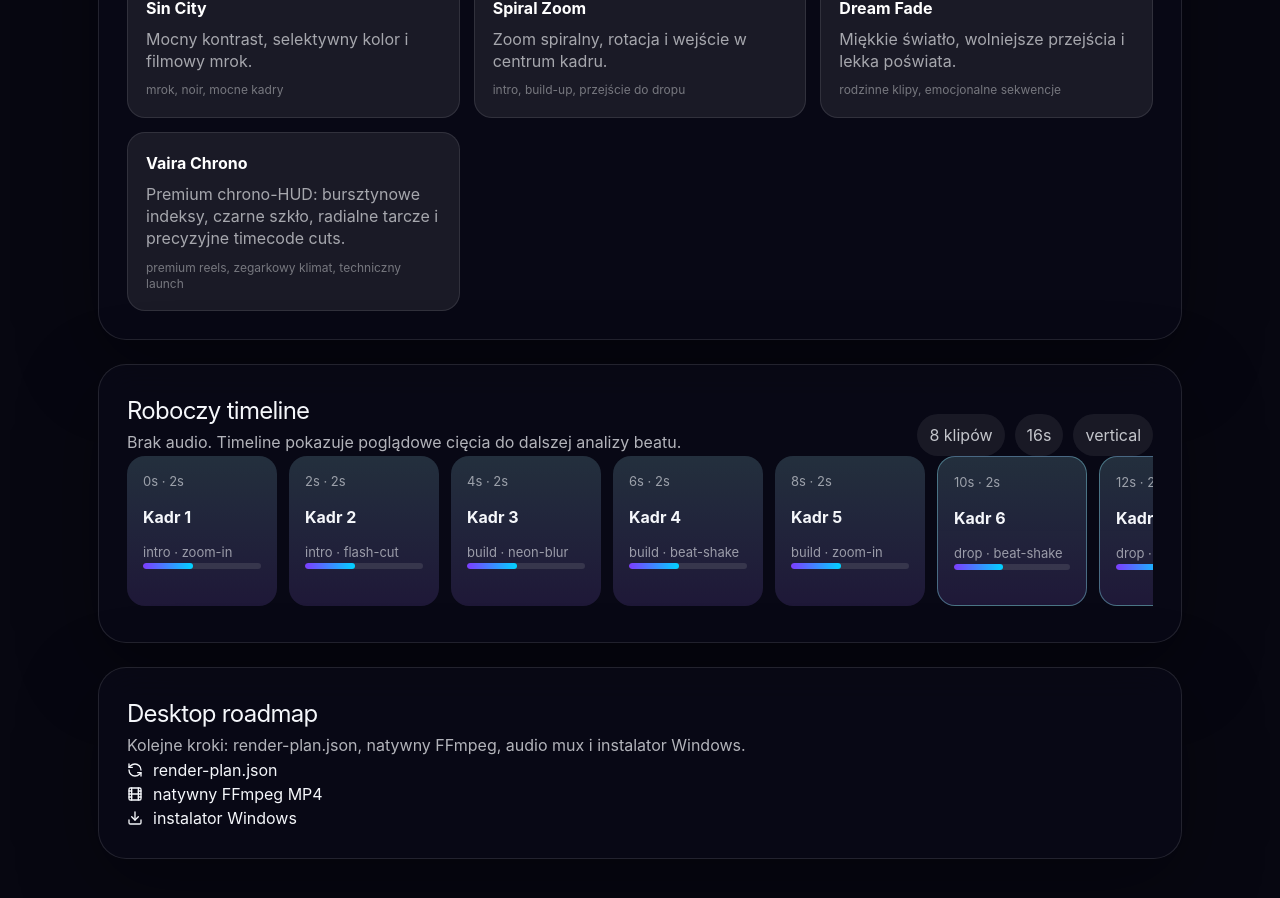
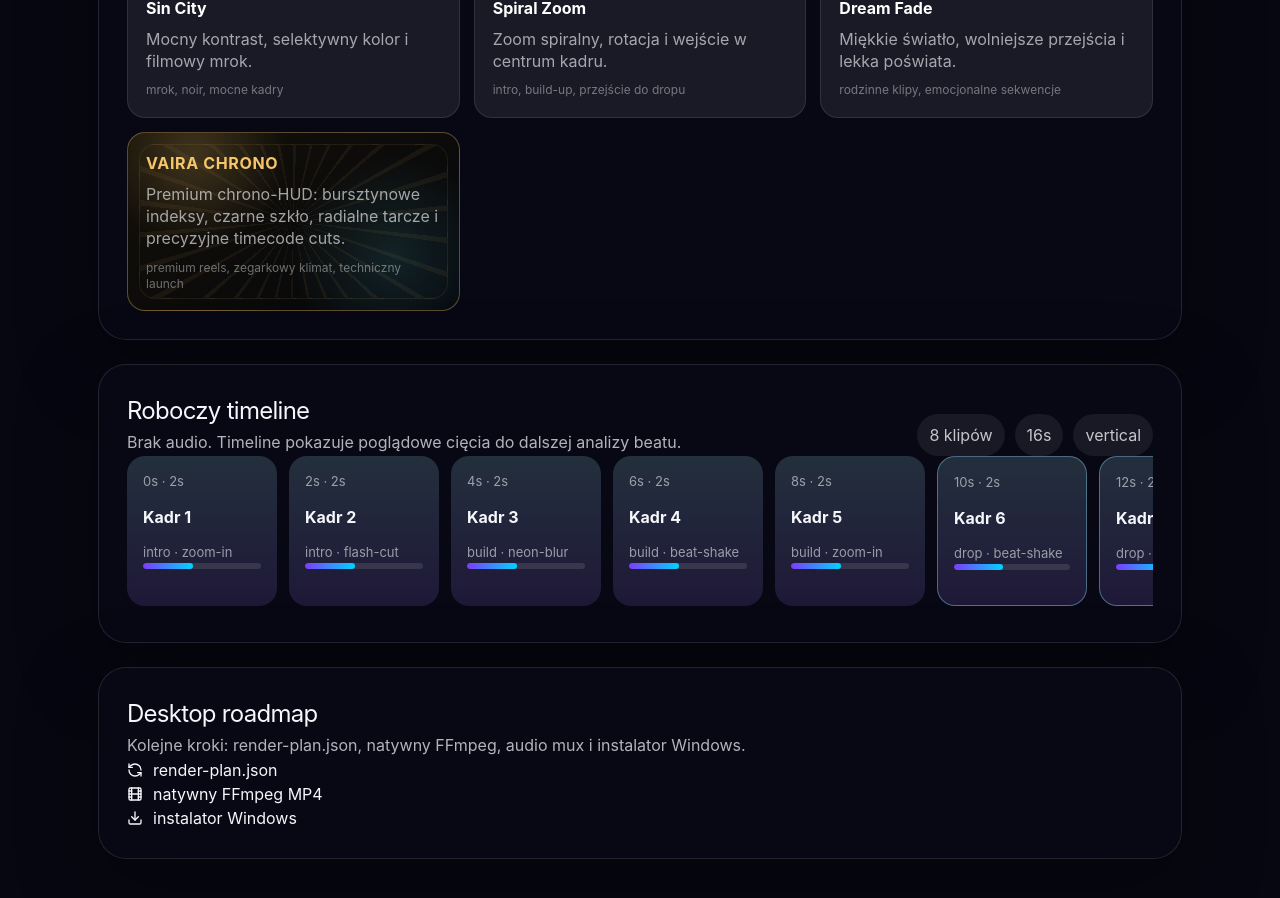
Before and after one commit to KumatyTomi/FotoBeat, a React (Vite) app: page / in a window 1280 px wide. Shown: the part 5500-6398 px from the top of the page. Built offline with nearby package versions, Linux system fonts and the light colour scheme.

Commit message:
Use slugged Vaira Chrono card selector

```diff
--- a/src/styles.css
+++ b/src/styles.css
@@ -45,11 +45,11 @@ p { color: rgba(245, 247, 251, 0.72); line-height: 1.65; }
 .effect-card strong { margin-bottom: 8px; }
 .effect-card span { color: rgba(245, 247, 251, 0.64); line-height: 1.4; }
 .effect-card em { margin-top: 10px; color: rgba(245, 247, 251, 0.42); font-size: 12px; font-style: normal; line-height: 1.35; }
-.effect-card-vairaChrono { position: relative; overflow: hidden; border-color: rgba(247, 198, 106, 0.34); background: radial-gradient(circle at 20% 12%, rgba(247, 198, 106, 0.20), transparent 30%), radial-gradient(circle at 80% 70%, rgba(96, 245, 255, 0.11), transparent 35%), linear-gradient(145deg, rgba(21, 17, 9, 0.96), rgba(5, 7, 12, 0.92)); }
-.effect-card-vairaChrono::before { content: ''; position: absolute; inset: 11px; border-radius: 16px; border: 1px solid rgba(247, 198, 106, 0.18); background: repeating-conic-gradient(from 0deg, rgba(247,198,106,0.12) 0deg 2deg, transparent 2deg 12deg); opacity: 0.5; pointer-events: none; }
-.effect-card-vairaChrono > * { position: relative; z-index: 1; }
-.effect-card-vairaChrono strong { color: #f7c66a; letter-spacing: 0.04em; text-transform: uppercase; }
-.effect-card-vairaChrono.active { border-color: rgba(247, 198, 106, 0.9); box-shadow: 0 0 0 3px rgba(247, 198, 106, 0.12), 0 20px 60px rgba(247, 198, 106, 0.10); }
+.effect-card-vaira-chrono { position: relative; overflow: hidden; border-color: rgba(247, 198, 106, 0.34); background: radial-gradient(circle at 20% 12%, rgba(247, 198, 106, 0.20), transparent 30%), radial-gradient(circle at 80% 70%, rgba(96, 245, 255, 0.11), transparent 35%), linear-gradient(145deg, rgba(21, 17, 9, 0.96), rgba(5, 7, 12, 0.92)); }
+.effect-card-vaira-chrono::before { content: ''; position: absolute; inset: 11px; border-radius: 16px; border: 1px solid rgba(247, 198, 106, 0.18); background: repeating-conic-gradient(from 0deg, rgba(247,198,106,0.12) 0deg 2deg, transparent 2deg 12deg); opacity: 0.5; pointer-events: none; }
+.effect-card-vaira-chrono > * { position: relative; z-index: 1; }
+.effect-card-vaira-chrono strong { color: #f7c66a; letter-spacing: 0.04em; text-transform: uppercase; }
+.effect-card-vaira-chrono.active { border-color: rgba(247, 198, 106, 0.9); box-shadow: 0 0 0 3px rgba(247, 198, 106, 0.12), 0 20px 60px rgba(247, 198, 106, 0.10); }
 .section-heading { display: flex; justify-content: space-between; gap: 24px; align-items: end; }
 .section-heading p { max-width: 560px; }
 .timeline-meta { flex-wrap: wrap; justify-content: flex-end; }
```
